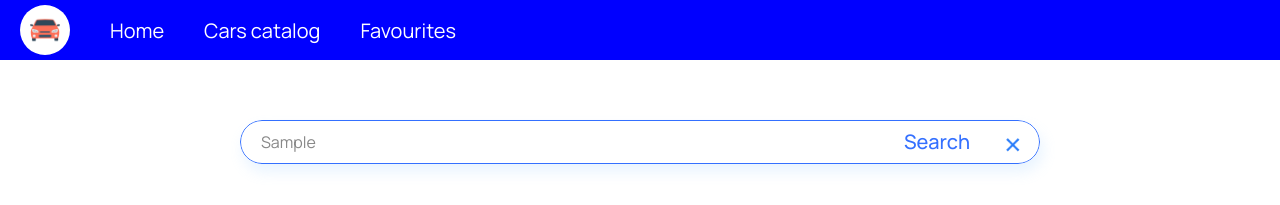
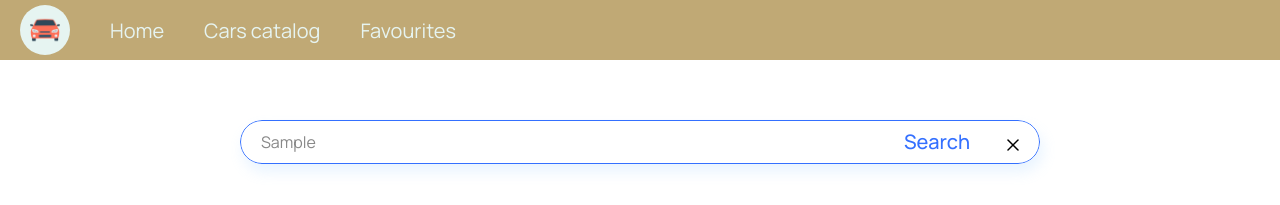
Before and after one commit to AnastasiiaKrtsk/CarRent, a React (Create React App) app: page /CarRent/catalog in a window 1280 px wide. Both pictures are taken after typing "Sample" into the empty fields and a click on the button "Search". Shown: the top 205 px of the page. Built offline with nearby package versions, Linux system fonts and the light colour scheme; no server answers.

Commit message:
header clear

```diff
--- a/src/components/Filter/Filter.jsx
+++ b/src/components/Filter/Filter.jsx
@@ -1,6 +1,6 @@
 import React, { useEffect, useState } from 'react';
 import { ClearBtn, Cross, Form, Input, SearchBtn } from './Filter.styled';
-import cross from '../../images/icons8-cross-48.png';
+import sprite from '../../images/sprite.svg';
 import { toast } from 'react-toastify';
 
 const Filter = ({ onSubmitCarsForm }) => {
@@ -49,7 +49,9 @@ const Filter = ({ onSubmitCarsForm }) => {
       </SearchBtn>
       {search && (
         <ClearBtn type="button" onClick={onClickClear}>
-          <Cross src={cross} alt="cross" />
+          <Cross width="20" height="20">
+            <use href={`${sprite}#cross`} />
+          </Cross>
         </ClearBtn>
       )}
     </Form>
--- a/src/components/Filter/Filter.styled.jsx
+++ b/src/components/Filter/Filter.styled.jsx
@@ -69,7 +69,6 @@ export const ClearBtn = styled.button`
   cursor: pointer;
 `;
 
-export const Cross = styled.img`
-  width: 20px;
-  height: 20px;
+export const Cross = styled.svg`
+  stroke: #000;
 `;
--- a/src/components/Header/Header.styled.jsx
+++ b/src/components/Header/Header.styled.jsx
@@ -2,7 +2,7 @@ import styled from 'styled-components';
 import { Link } from 'react-router-dom';
 
 export const HeaderContainer = styled.div`
-  background-color: blue;
+  background-color: #c0a975;
   display: flex;
   gap: 40px;
   align-items: center;
@@ -19,8 +19,8 @@ export const LogoLink = styled(Link)`
   padding: 10px;
   align-items: center;
   text-decoration: none;
-  color: #fff;
-  background-color: #fff;
+  color: #e6f4f1;
+  background-color: #e6f4f1;
   border-radius: 60px;
 `;
 
@@ -36,12 +36,12 @@ export const NavList = styled.ul`
 `;
 
 export const ItemLink = styled(Link)`
-  color: white;
+  color: #e6f4f1;
   font-size: 20px;
   text-decoration: none;
 
   &:hover,
   :focus {
-    color: lightblue;
+    color: #6e5c2c;
   }
 `;
```
Also changed, not shown: src/images/sprite.svg (added).
